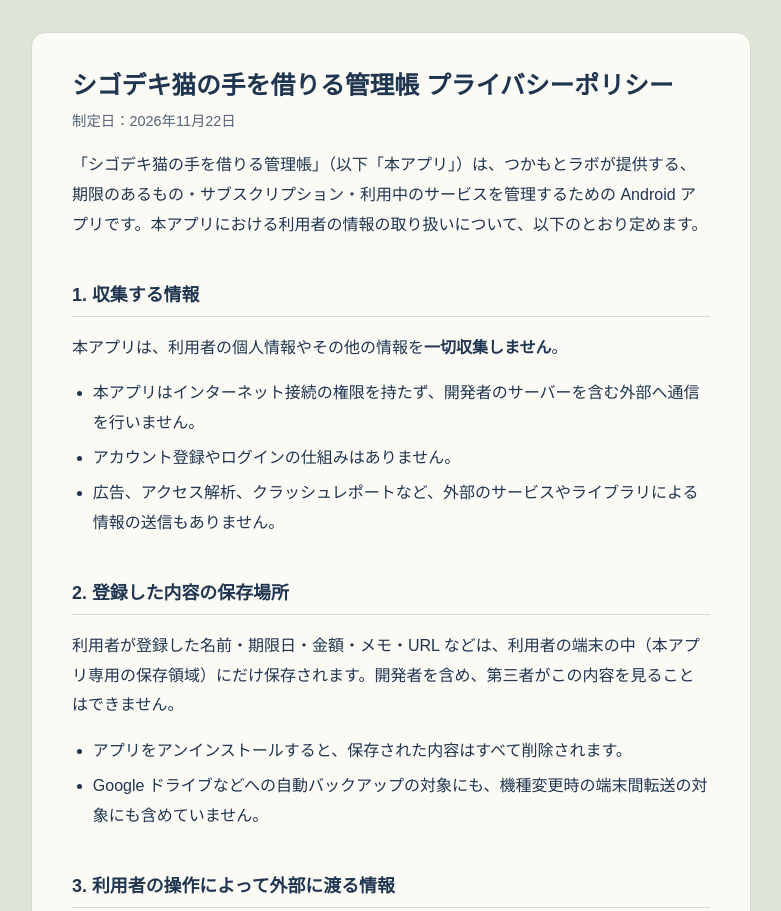
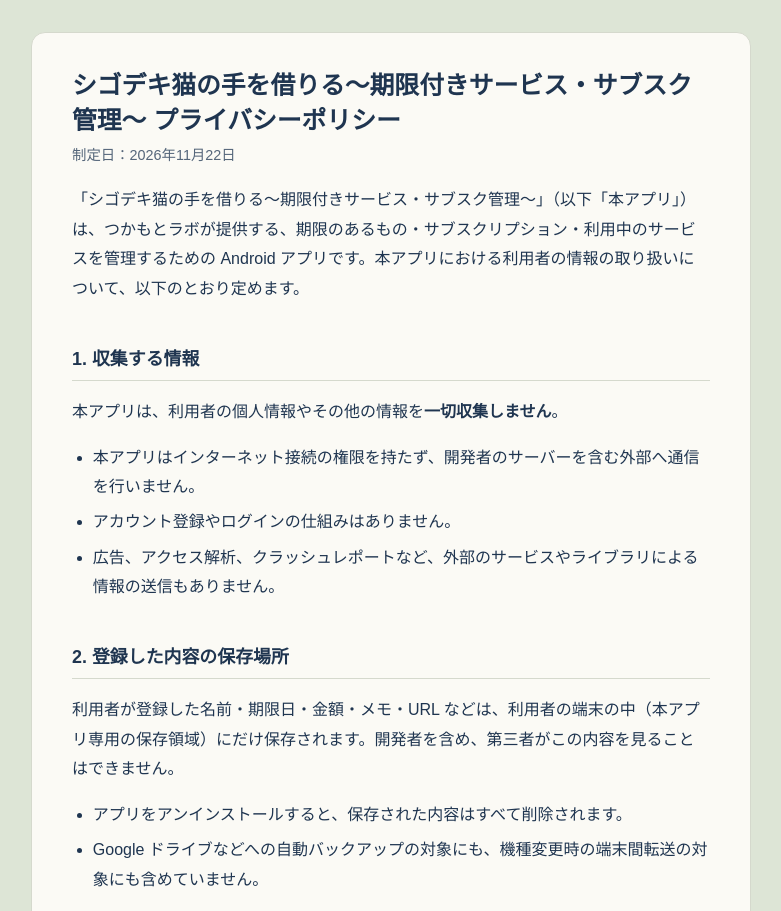
Before and after one commit to Tsukamoto8Lab/sigodekikanrityo-privacy, a plain HTML site: page index.html in a window 1280 px wide. Shown: the top 911 px of the page, without its empty margins (249-1030 px from the left). Drawn offline with Linux system fonts and the light colour scheme.

Commit message:
アプリ名の変更を反映
Co-Authored-By: Claude Opus 5.5 <noreply@anthropic.com>

```diff
--- a/index.html
+++ b/index.html
@@ -3,8 +3,8 @@
 <head>
 <meta charset="utf-8">
 <meta name="viewport" content="width=device-width, initial-scale=1">
-<title>シゴデキ猫の手を借りる管理帳 プライバシーポリシー</title>
-<meta name="description" content="Android アプリ「シゴデキ猫の手を借りる管理帳」のプライバシーポリシー">
+<title>シゴデキ猫の手を借りる〜期限付きサービス・サブスク管理〜 プライバシーポリシー</title>
+<meta name="description" content="Android アプリ「シゴデキ猫の手を借りる〜期限付きサービス・サブスク管理〜」のプライバシーポリシー">
 <style>
   :root {
     --bg: #dde5d6;
@@ -54,9 +54,9 @@
 </head>
 <body>
 <main>
-<h1>シゴデキ猫の手を借りる管理帳 プライバシーポリシー</h1>
+<h1>シゴデキ猫の手を借りる〜期限付きサービス・サブスク管理〜 プライバシーポリシー</h1>
 <p class="date">制定日：2026年11月22日</p>
-<p>「シゴデキ猫の手を借りる管理帳」（以下「本アプリ」）は、つかもとラボが提供する、期限のあるもの・サブスクリプション・利用中のサービスを管理するための Android アプリです。本アプリにおける利用者の情報の取り扱いについて、以下のとおり定めます。</p>
+<p>「シゴデキ猫の手を借りる〜期限付きサービス・サブスク管理〜」（以下「本アプリ」）は、つかもとラボが提供する、期限のあるもの・サブスクリプション・利用中のサービスを管理するための Android アプリです。本アプリにおける利用者の情報の取り扱いについて、以下のとおり定めます。</p>
 <h2>1. 収集する情報</h2>
 <p>本アプリは、利用者の個人情報やその他の情報を<strong>一切収集しません</strong>。</p>
 <ul>
```
